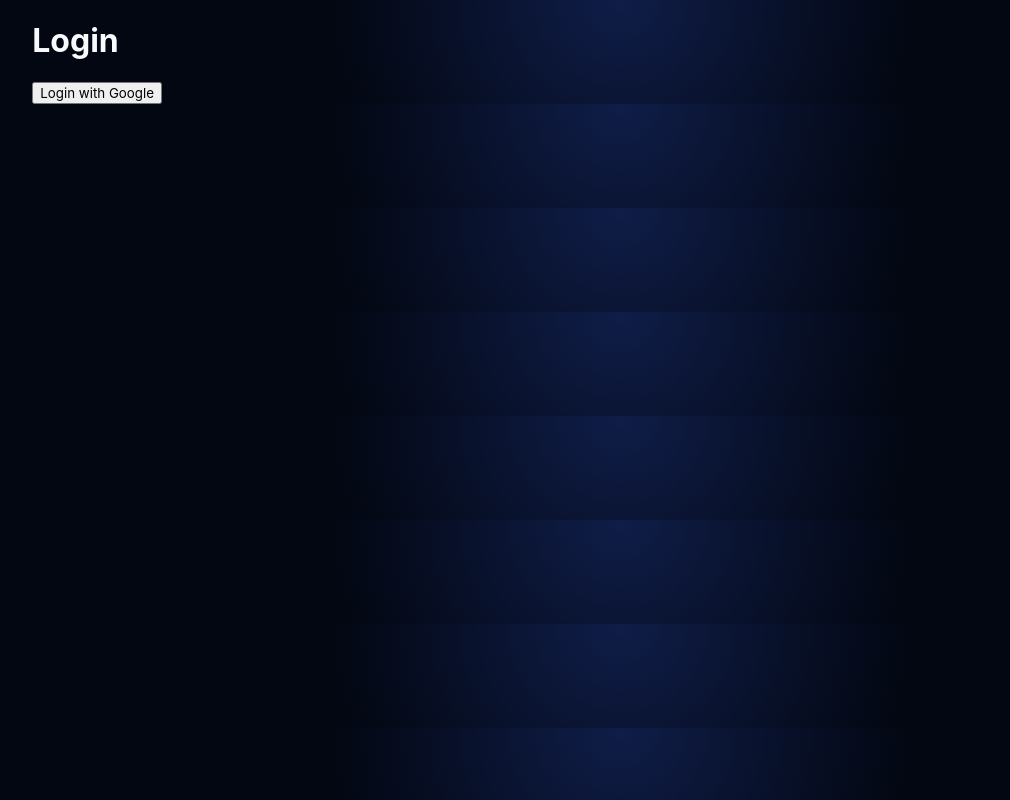
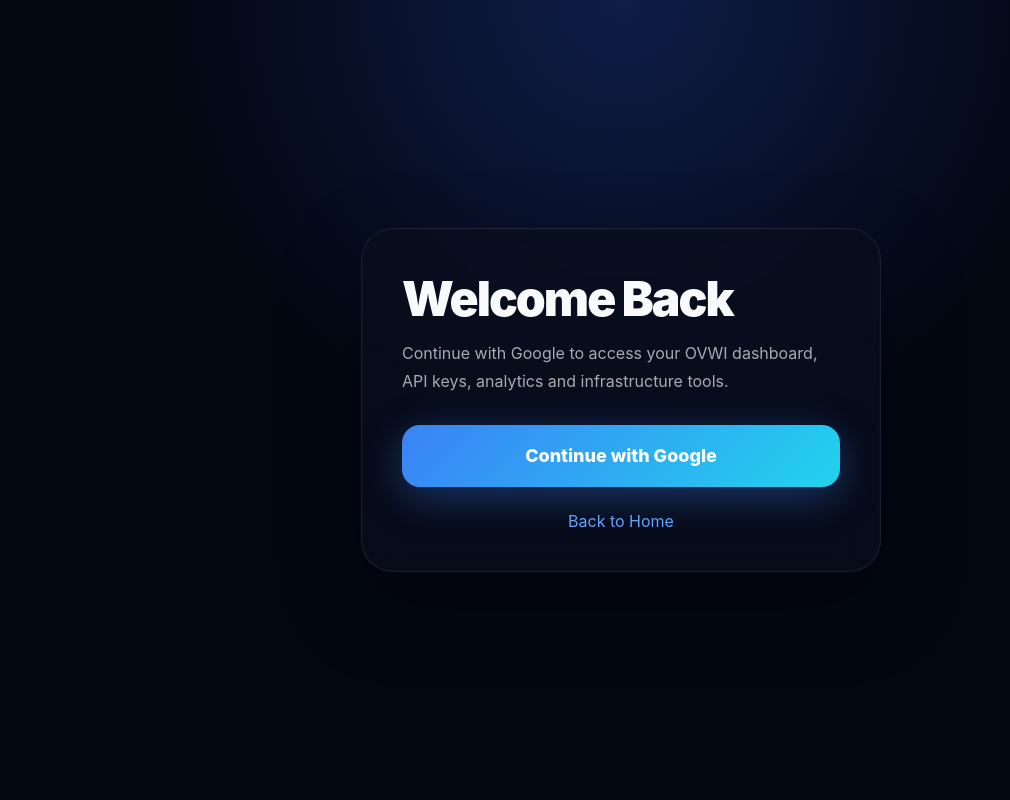
Before and after one commit to aydncy/ovwi-ui, a Next.js app: page /login in a window 1280 px wide. Shown: the whole page, without its empty margins (19-1029 px from the left). Built offline with nearby package versions, Linux system fonts and the light colour scheme; no server answers.

Commit message:
full auth visibility and docs fix

```diff
--- a/app/login/page.tsx
+++ b/app/login/page.tsx
@@ -1,25 +1,84 @@
-import { createSupabaseServer } from '../lib/supabaseServer'
-import { redirect } from 'next/navigation'
+import Link from 'next/link'
 
-export default async function Login(){
-
-  const supabase = await createSupabaseServer()
-  const { data:{ session } } = await supabase.auth.getSession()
-
-  // zaten login ise dashboard
-  if(session){
-    redirect('/dashboard')
-  }
+export default function LoginPage(){
 
   return (
-    <main className="container">
-      <h1>Login</h1>
+    <main
+      style={{
+        minHeight:'100vh',
+        display:'flex',
+        alignItems:'center',
+        justifyContent:'center',
+        padding:'40px'
+      }}
+    >
 
-      <a href="/api/auth/google">
-        <button className="btn-primary">
-          Login with Google
-        </button>
-      </a>
+      <div
+        className="glass"
+        style={{
+          width:'100%',
+          maxWidth:520,
+          borderRadius:32,
+          padding:40
+        }}
+      >
+
+        <div
+          style={{
+            fontSize:48,
+            fontWeight:900,
+            marginBottom:12,
+            letterSpacing:-2
+          }}
+        >
+          Welcome Back
+        </div>
+
+        <div
+          style={{
+            color:'rgba(255,255,255,.65)',
+            marginBottom:30,
+            lineHeight:1.7
+          }}
+        >
+          Continue with Google to access
+          your OVWI dashboard, API keys,
+          analytics and infrastructure tools.
+        </div>
+
+        <a
+          href="/api/auth/google"
+          className="primary-btn"
+          style={{
+            width:'100%',
+            display:'flex',
+            justifyContent:'center',
+            alignItems:'center',
+            height:62,
+            fontSize:18,
+            borderRadius:18
+          }}
+        >
+          Continue with Google
+        </a>
+
+        <div
+          style={{
+            marginTop:24,
+            textAlign:'center'
+          }}
+        >
+          <Link
+            href="/"
+            style={{
+              color:'#60a5fa'
+            }}
+          >
+            Back to Home
+          </Link>
+        </div>
+
+      </div>
 
     </main>
   )
```
Also changed, not shown: app/api/auth/google/route.ts (added, +19 -0 lines), app/components/Nav.tsx (+44 -19 lines), app/docs/page.tsx (+71 -47 lines), middleware.ts (added, +25 -0 lines).
